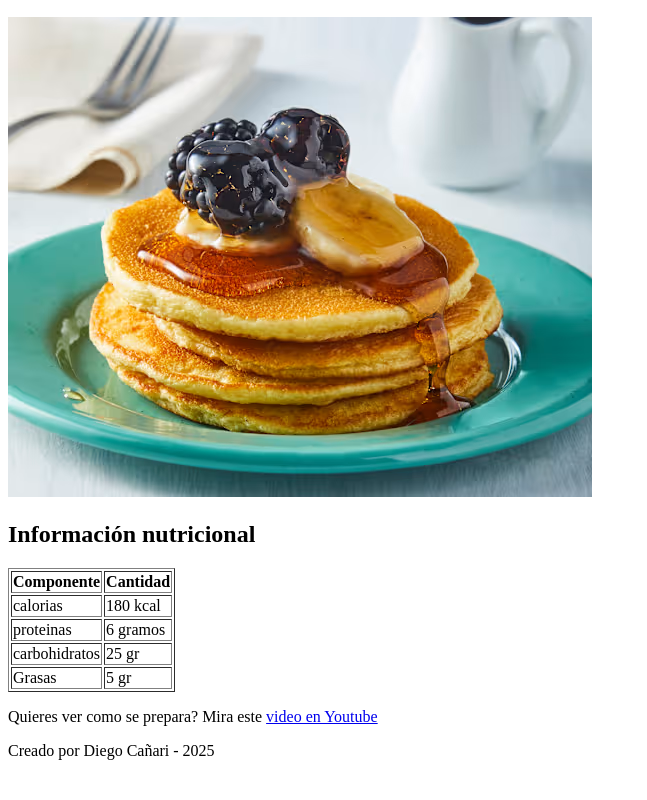
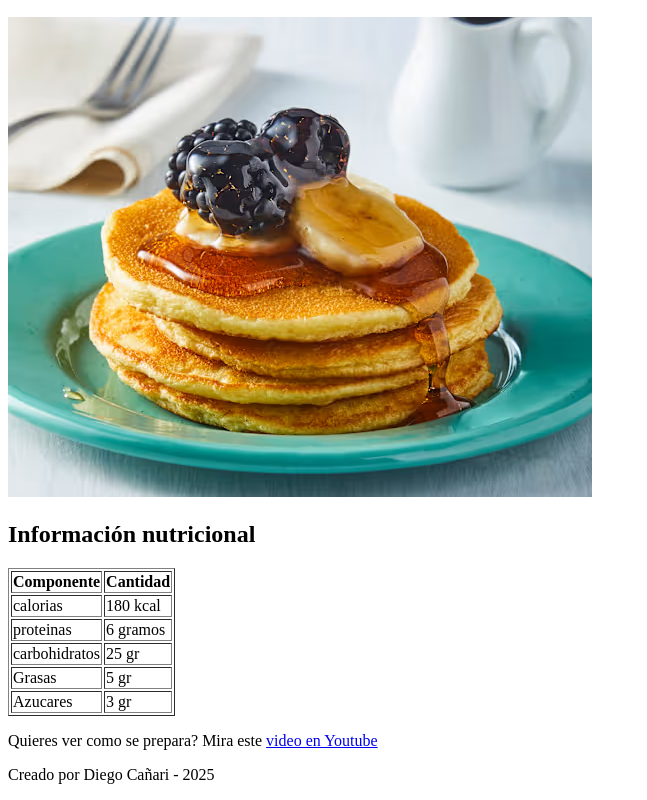
Before and after one commit to Mauzick/receta-panqueques, a plain HTML site: page index.html in a window 1280 px wide. Shown: the part 497-1297 px from the top of the page, without its empty margins (0-647 px from the left). Before the commit the page ends 1273 px from the top, so only its background shows below. Drawn offline with Linux system fonts and the light colour scheme.

Commit message:
Update index.html

```diff
--- a/index.html
+++ b/index.html
@@ -55,6 +55,10 @@
             <td>Grasas</td>
             <td>5 gr</td>
         </tr>
+        <tr>
+            <td>Azucares</td>
+            <td>3 gr</td>
+        </tr>
     </table>
 
     <p>Quieres ver como se prepara? Mira este <a href="https://www.youtube.com/watch?v=6yuPpe-9YOQ" target="_blank">video en Youtube</a></p>
```
